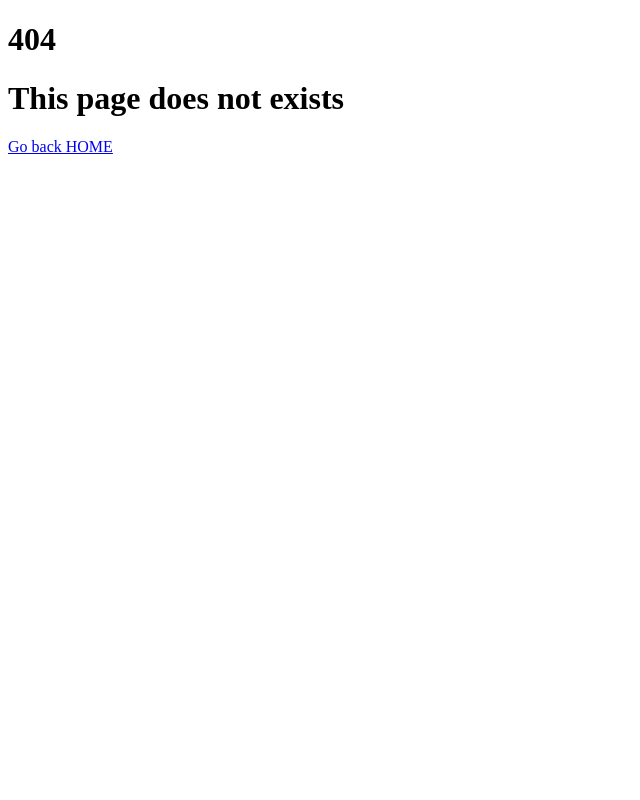
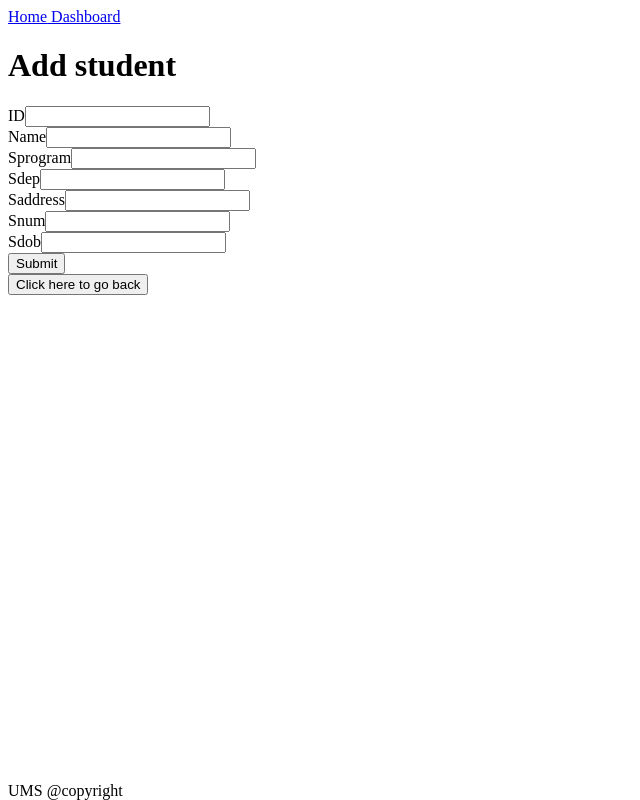
Before and after one commit to Fahim2280/UMS-Front-end, a Next.js app in the folder ums-font-end/: page /admin/dashboard/addstudent in a window 1280 px wide. Before the commit this address had no page. Shown: the whole page, without its empty margins (0-640 px from the left). Built offline with nearby package versions, Linux system fonts and the light colour scheme.

Commit message:
delete student

```diff
--- a/ums-font-end/package.json
+++ b/ums-font-end/package.json
@@ -11,6 +11,7 @@
   "dependencies": {
     "@heroicons/react": "^2.0.17",
     "axios": "^1.3.5",
+    "cors": "^2.8.5",
     "next": "13.2.4",
     "next-auth": "^4.22.0",
     "react": "18.2.0",
--- /dev/null
+++ b/ums-font-end/pages/admin/dashboard/addstudent.js
@@ -0,0 +1,144 @@
+import { useForm } from 'react-hook-form';
+import axios from "axios"
+import { useState } from "react"
+import MyLayout from "@/pages/component/layout"
+import { useRouter } from 'next/router'
+import SessionCheck from '../../component/sessioncheck'
+
+export default function AddStudent() {
+    const router = useRouter();
+    const {
+        register,
+        handleSubmit,
+        formState: { errors },
+        reset,
+    } = useForm();
+
+//session
+// const validateFile = (value) => {
+//     const file = value[0];
+//     const allowedtypes = ["image/jpg", "image/png"];
+
+//     if (!allowedtypes.includes(file.type)){
+//         return false;
+//     }
+//     }
+    //----------------
+
+
+    const [success, setSuccess] = useState('')
+    const onSubmit = async (data) => {
+        console.log(data);
+        const formData = new FormData();
+        formData.append('Sidd', data.Sidd);
+        formData.append('Sname', data.Sname);
+        formData.append('Sprogram', data.Sprogram);
+        formData.append('Sdep', data.Sdep);
+        formData.append('Saddress', data.Saddress);
+        formData.append('Snum', data.Snum);
+        formData.append('Sdob', data.Sdob);
+        console.log(formData);
+        try {
+            const response = await axios.post("http://localhost:3000/admin/insertstudent",
+                formData, {
+                headers: {
+                    'accept': 'application/json',
+                }
+            });
+            setSuccess('Admin add successfully');
+            reset();
+        }
+        catch (error) {
+            //console.log(error.response.data.message);
+            setSuccess('atudent add successfully -err  ' );
+        }
+    };
+
+    return (
+        <>
+
+            <MyLayout title="Add Admin" />
+            <h1>Add student</h1>
+            {success}
+            <form onSubmit={handleSubmit(onSubmit)} encType="multipart/form-data">
+                <div>
+                    <label htmlFor="Sidd">ID</label>
+                    <input
+                        type="number"
+                        id="Sidd"
+                        {...register('Sidd', { required: true })}
+                    />
+                    {errors.Sidd && <p>Sidd is required</p>}
+                </div>
+
+                <div>
+                    <label htmlFor="Sname">Name</label>
+                    <input
+                        type="text"
+                        id="Sname"
+                        {...register('Sname', { required: true })}
+                    />
+                    {errors.Sname && <p>Sname is required</p>}
+                </div>
+
+                <div>
+                    <label htmlFor="Sprogram">Sprogram</label>
+                    <input
+                        type="text"
+                        id="Sprogram"
+                        {...register('Sprogram', { required: true })}
+                    />
+                    {errors.Sprogram && <p>Sprogram is required</p>}
+                </div>
+
+                <div>
+                    <label htmlFor="Sdep">Sdep</label>
+                    <input
+                        type="text"
+                        id="Sdep"
+                        {...register('Sdep', { required: true })}
+                    />
+                    {errors.Sdep && <p>Sdep is required</p>}
+                </div>
+
+                <div>
+                    <label htmlFor="Saddress">Saddress</label>
+                    <input
+                        type="text"
+                        id="Saddress"
+                        {...register('Saddress', { required: true })}
+                    />
+                    {errors.Saddress && <p>Saddress is required</p>}
+                </div>
+
+                <div>
+                    <label htmlFor="Snum">Snum</label>
+                    <input
+                        type="text"
+                        id="Snum"
+                        {...register('Snum', { required: true })}
+                    />
+                    {errors.Snum && <p>Snum is required</p>}
+                </div>
+
+                <div>
+                    <label htmlFor="Sdob">Sdob</label>
+                    <input
+                        type="text"
+                        id="Sdob"
+                        {...register('Sdob', { required: true })}
+                    />
+                    {errors.Sdob && <p>Sdob is required</p>}
+                </div>
+
+
+
+
+
+                <button type="submit">Submit</button>
+            </form>
+
+            <button type="button" onClick={() => router.back()}> Click here to go back</button>
+        </>
+    );
+}
```
Also changed, not shown: ums-font-end/pages/admin/dashboard/addadmin.js (+4 -5 lines), ums-font-end/pages/admin/dashboard/deletestudent.js (added, +32 -0 lines), ums-font-end/pages/admin/dashboard/index.js (+9 -0 lines), 1 other file (tests, documents, lock files or other folders).
